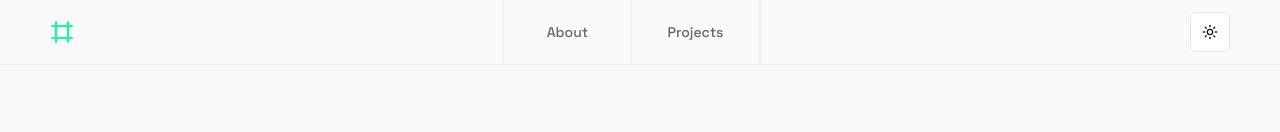
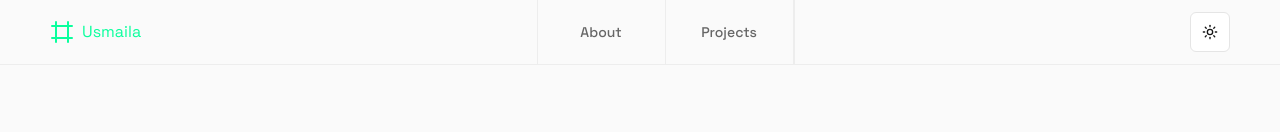
Before and after one commit to usmailaabdoul/usmaila-abdoul, a Next.js app: page / in a window 1280 px wide. Shown: the top 132 px of the page. Built offline with nearby package versions, Linux system fonts and the light colour scheme.

Commit message:
updating header logo

```diff
--- a/components/header.tsx
+++ b/components/header.tsx
@@ -34,8 +34,9 @@ export default function Header() {
       <nav className='flex flex-col items-center w-full bg-background-2 border-b border-b-border-2 fixed top-0 sm:top-0 z-20'>
         <div className='max-w-[1180px] h-16 flex flex-col justify-center w-auto'>
           <div className='w-[clamp(250px,100vw,1180px)] flex items-center justify-between h-full md:px-0 px-6'>
-            <Link href='/' onClick={() => isOpen && toggleMenu()}>
+            <Link href='/' onClick={() => isOpen && toggleMenu()} className='flex gap-2'>
               <Frame className="w-6 h-6 text-brand" />
+              <div className='text-brand'>Usmaila</div>
             </Link>
             <div className='border-l border-r border-border-2 h-full md:flex hidden flec-col items-center'>
               <Link href="/about" className='h-full'>
```
